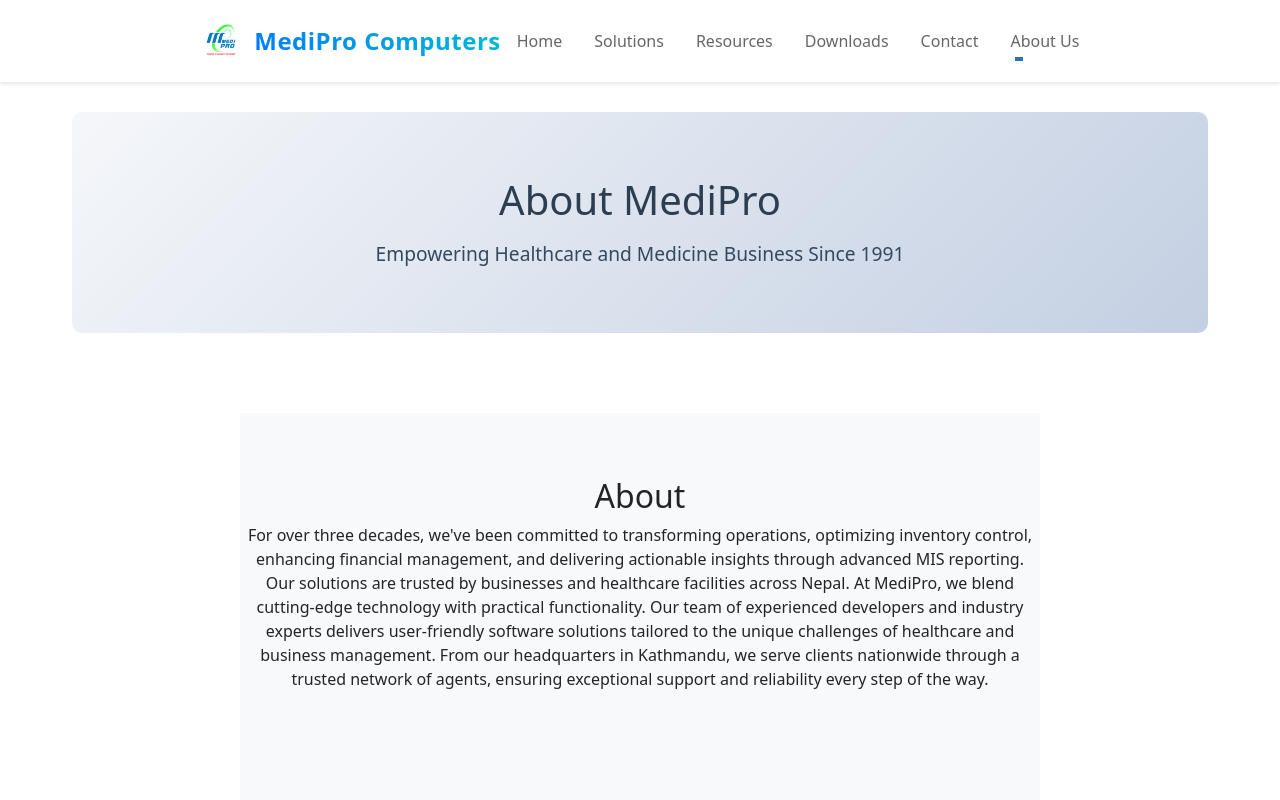
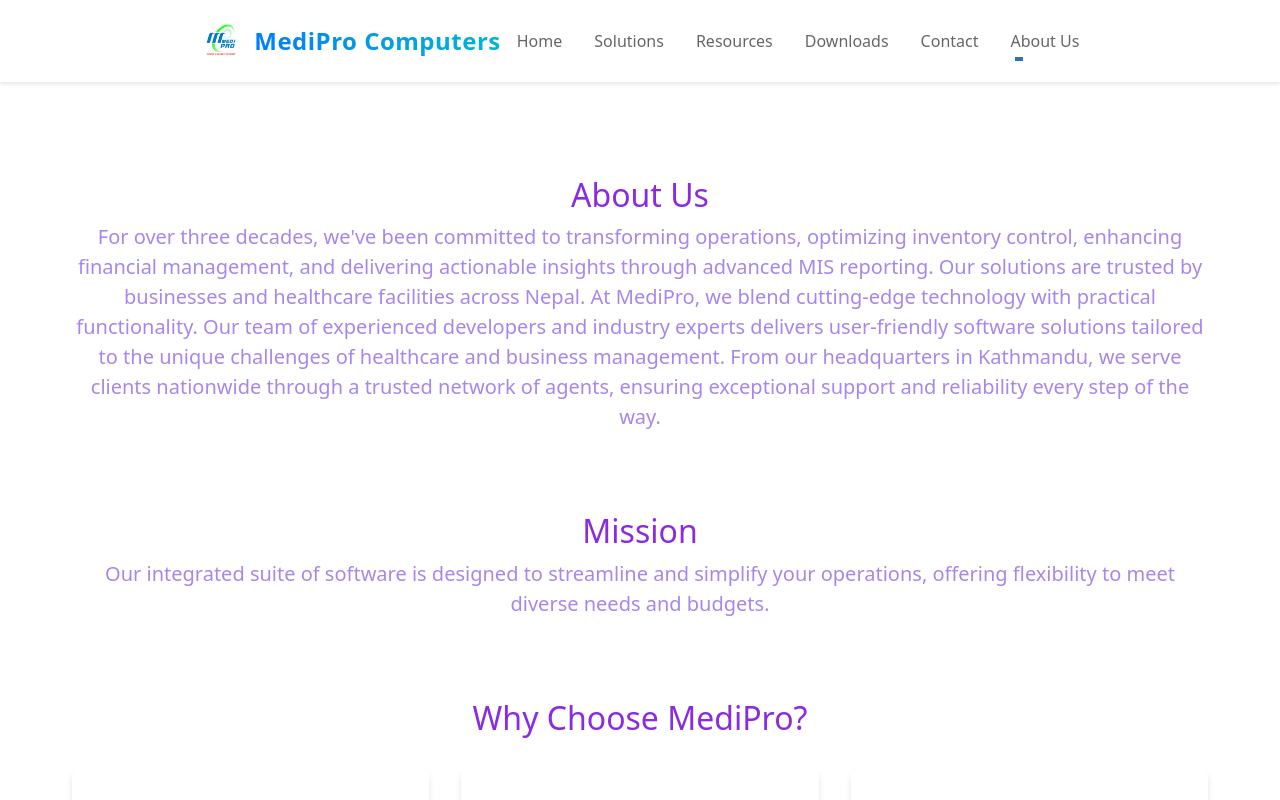
Before and after one commit to jeebipradhan/mediprowebsite, an Angular app: page /about in a window 1280 px wide. Shown: the top 800 px of the page. Built offline with nearby package versions, Linux system fonts and the light colour scheme.

Commit message:
minor change

```diff
--- a/src/app/aboutus/aboutus.component.css
+++ b/src/app/aboutus/aboutus.component.css
@@ -6,10 +6,10 @@
 
 .hero-section {
   text-align: center;
-  padding: 4rem 0;
-  background: linear-gradient(135deg, #f5f7fa 0%, #c3cfe2 100%);
+  padding: 2rem 0;
+/*   background: linear-gradient(135deg, #89b0cd 0%, #bed3c6 100%);
   border-radius: 10px;
-  margin-bottom: 3rem;
+ */  margin-bottom: 3rem;
 }
 
 .hero-section h1 {
@@ -19,8 +19,8 @@
 }
 
 .hero-section p {
-  font-size: 1.2rem;
-  color: #34495e;
+  font-size: 1.4rem;
+  color: #e8f1f1;
   max-width: 600px;
   margin: 0 auto;
 }
@@ -30,23 +30,29 @@
 }
 
 .about-section {
-  padding: 4rem 0;
-  background-color: #f8f9fa;
+  padding: 2rem 0;
+  }
+
+.about-section h2 {
+  color:blueviolet;
 }
-
+.about-section p {
+  font-size: 20px;
+  color: rgb(167, 135, 235);
+}
 .about-content {
-  max-width: 800px;
+  max-width: 1200px;
   margin: 0 auto;
   text-align: center;
 }
 
 .about-title {
-  color: #2c3e50;
+  color: #2c3750;
   margin-bottom: 2rem;
 }
 
 .about-text {
-  color: #6c757d;
+  color: #6c727d;
   line-height: 1.8;
   margin-bottom: 2rem;
 }
--- a/src/app/aboutus/aboutus.component.html
+++ b/src/app/aboutus/aboutus.component.html
@@ -1,13 +1,9 @@
 <div class="about-container">
-  <section class="hero-section">
-    <h1>{{ title }}</h1>
-    <p>{{ description }}</p>
-  </section>
 
   <section class="about-content">
     <div class="about-section">
-      <h2>About</h2>
-      <p>{{AboutDescription}}</p>
+      <h2>About Us</h2>
+        <p>{{AboutDescription}}</p>
     </div>
 
     <div class="about-section">
--- a/src/app/contact/contact.component.css
+++ b/src/app/contact/contact.component.css
@@ -30,6 +30,10 @@
   border-radius: 10px;
   padding: 2rem;
   box-shadow: 0 2px 4px rgba(0,0,0,0.1);
+  align-content: center;
+}
+.contact-card h2, p {
+  text-align: center;
 }
 
 .office-title {
@@ -87,7 +91,7 @@
   display: flex;
   align-items: center;
   margin-bottom: 1rem;
-}
+ }
 
 .info-item i {
   font-size: 1.2rem;
--- a/src/assets/contact.json
+++ b/src/assets/contact.json
@@ -2,7 +2,7 @@
     "contacts": [
     {
       "RegionName": "Head Office",
-      "Address": "Komal Complex, Putalisadak, 1588 Ramshah Path, Kathmandu.",
+      "Address": "Putalisadak, 1588 Ramshah Path, Kathmandu.",
       "Phone1": "01-5970-396",
       "Email": "medipro@mediprocomputers.com"
     },
```
